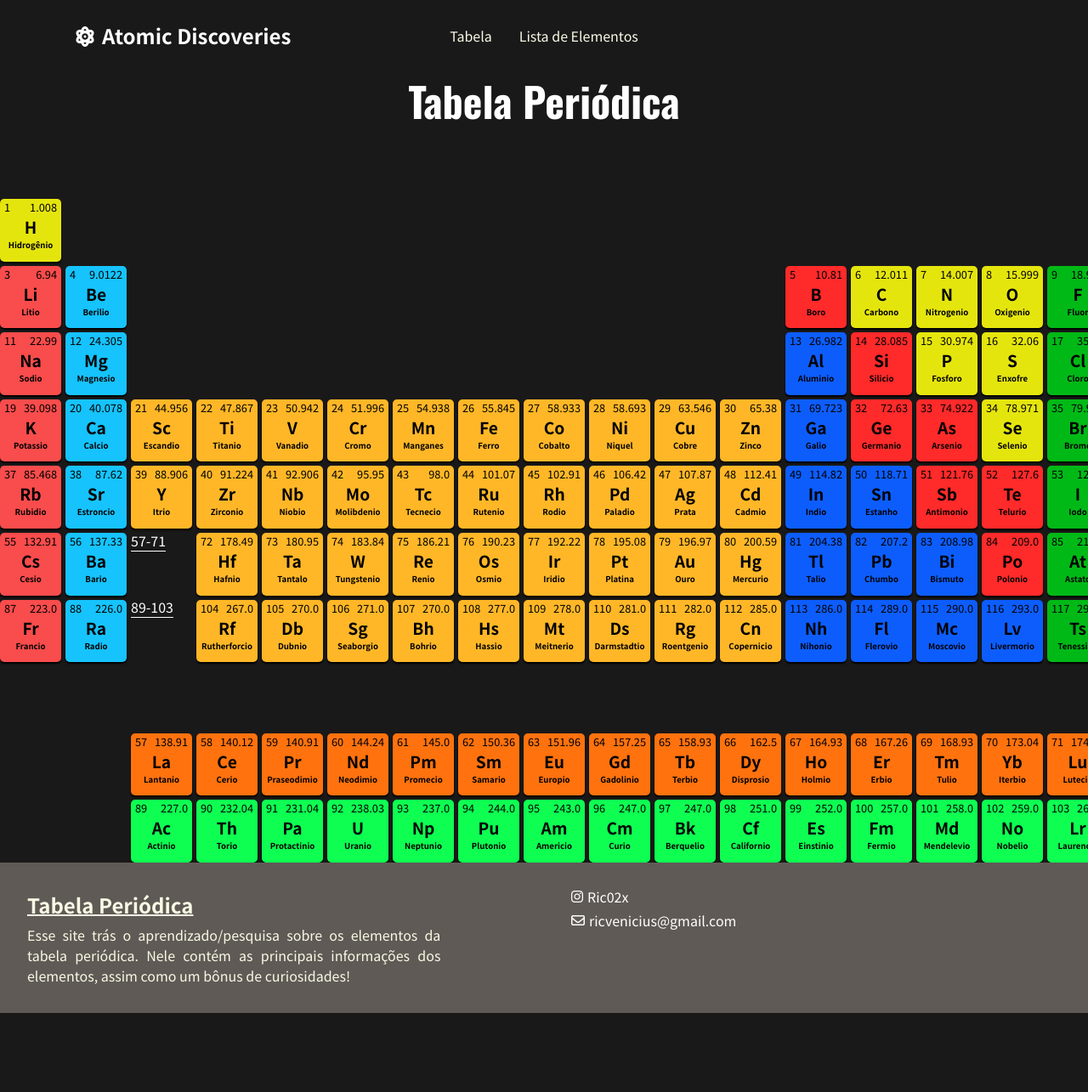
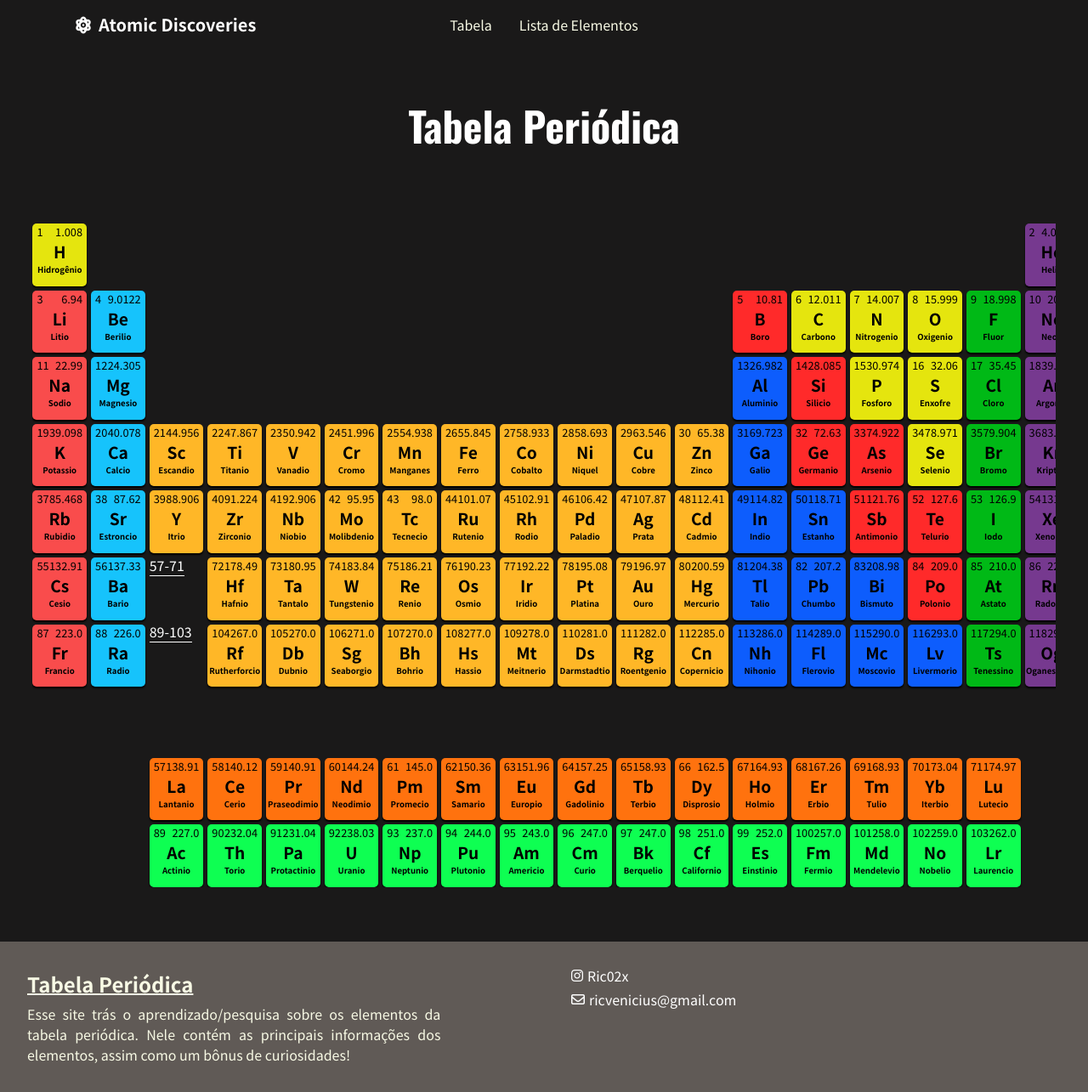
Before and after one commit to Ric002x/TabelaPeriodica, a Django app: page /tabela/ in a window 1280 px wide. Shown: the whole page at 85% size. Before the commit the page ends 1192 px from the top, so only its background shows below. Run offline with Django 5.2, Linux system fonts and the light colour scheme; data comes from the database, SQL or seed files in the repository; some web fonts are replaced.

Commit message:
Pequenas correções de template

```diff
--- a/base/base_statics/global/css/base_styles.css
+++ b/base/base_statics/global/css/base_styles.css
@@ -32,3 +32,22 @@
 body {
     background: rgb(26, 25, 25);
 }
+
+.main-content-container {
+    margin: 8vh 0;
+}
+
+.message-center {
+    text-align: center;
+    padding: 0.8rem;
+    width: 100%;
+    margin-top: 8vh;
+}
+
+.success {
+    background-color: rgba(119, 255, 119, 0.681);
+}
+
+.error {
+    background-color: rgba(234, 33, 33, 0.681);
+}
--- a/base/base_statics/global/css/header.css
+++ b/base/base_statics/global/css/header.css
@@ -1,14 +1,18 @@
 .header-container {
     width: 100%;
-    position: relative;
+    position: absolute;
+    z-index: 10;
+    background: none;
+    top: 0;
 }
 
 .nav-bar {
     display: flex;
     align-items: center;;
     border-radius: 2rem;
-    margin: 1rem 5rem;
+    margin: 0.4rem 5rem;
     position: relative;
+    background: none;
 }
 
 .main-logo {
@@ -21,11 +25,11 @@
 .link-home {
     width: 30%;
     font-weight: 200;
-    font-size: 24px;
+    font-size: 20px;
 }
 
 .link-home i:hover {
-    text-decoration: underline;
+    border-bottom: solid 2px white;
 }
 
 .main-logo i span {
@@ -50,6 +54,7 @@
 
 .link-page {
     text-decoration: None;
+    font-size: 16px;
     margin: 0 0.5rem;
     color: var(--color-primary-white);
     padding: 0.2rem 0.5rem;
--- a/base/base_templates/global/base.html
+++ b/base/base_templates/global/base.html
@@ -7,15 +7,17 @@
 </head>
 
 <body>
-    {% if not register_page %}
+    {% if register_page %}
+    {% elif login_page %}
+    {% else %}
         {% include "global/partials/header.html" %}
     {% endif %}
 
-    <div class="main-content-container">
-        {% block content %}{% endblock content %}
-    </div>
+    {% block content %}{% endblock content %}
 
-    {% if not register_page or login_page %}
+    {% if register_page %}
+    {% elif login_page %}
+    {% else %}
         {% include "global/partials/footer.html" %}
     {% endif %}
 </body>
--- a/base/base_templates/global/partials/head_meta.html
+++ b/base/base_templates/global/partials/head_meta.html
@@ -5,3 +5,4 @@
 <link rel="stylesheet" href="{% static 'global/css/base_styles.css' %}">
 <link rel="stylesheet" href="{% static "css/base_table_elements.css" %}">
 <link rel="stylesheet" href="{% static "css/base_users.css" %}">
+<script src="{% static "js/users_script_login.js" %}"></script>
--- a/periodic_table/urls.py
+++ b/periodic_table/urls.py
@@ -22,7 +22,7 @@ from django.conf.urls.static import static
 urlpatterns = [
     path('admin/', admin.site.urls),
     path('', include("table_elements.urls")),
-    path('users/', include('users.urls')),
+    path('usuario/', include('users.urls')),
 ]
 
 urlpatterns += static(settings.MEDIA_URL, document_root=settings.MEDIA_ROOT)
--- a/table_elements/static/css/main-page.css
+++ b/table_elements/static/css/main-page.css
@@ -5,7 +5,7 @@
 }
 
 .title-content {
-    padding: 10%;
+    padding: 15%;
 }
 
 .title {
--- a/table_elements/static/css/table.css
+++ b/table_elements/static/css/table.css
@@ -3,15 +3,19 @@
 .chart-title {
     text-align: center;
     color: white;
-    margin-bottom: 5rem;
+    margin: 7rem 0 5rem 0;
     font-family: "Oswald", sans-serif;
     font-size: 3rem;
     text-shadow: 0 5px 5px 0 black;
 }
 
+.main-content-grid {
+    margin: 0 3%;
+}
+
 .grid-tabela {
     display: grid;
-    grid-template-columns: repeat(18, minmax(4.5rem, 5rem));
+    grid-template-columns: repeat(18, 5.2%);
     align-items: center;
     gap: 5px;
 }
--- a/table_elements/templates/pages/elements_list.html
+++ b/table_elements/templates/pages/elements_list.html
@@ -2,6 +2,7 @@
 {% load static %}
 
 {% block content %}
+<div class="main-content-container">
     <div class="main-content-list">
         <div class="list-content">
             {% for element in elements %}
@@ -36,4 +37,5 @@
             {% endif %}
         </span>
     </div>
+</div>
 {% endblock content %}
--- a/table_elements/templates/pages/table.html
+++ b/table_elements/templates/pages/table.html
@@ -3,7 +3,7 @@
 {% block title %}Tabela{% endblock title %}
 
 {% block content %}
-
+<div class="main-content-container">
     <h1 class='chart-title'>Tabela Periódica</h1>
 
     <div class="main-content-grid">
@@ -11,4 +11,5 @@
             {% include "partials/table/elements_grid.html" %}
         </div>
     </div>
+</div>
 {% endblock content %}
```
Also changed, not shown: table_elements/templates/pages/main_page.html (+5 -2 lines).
